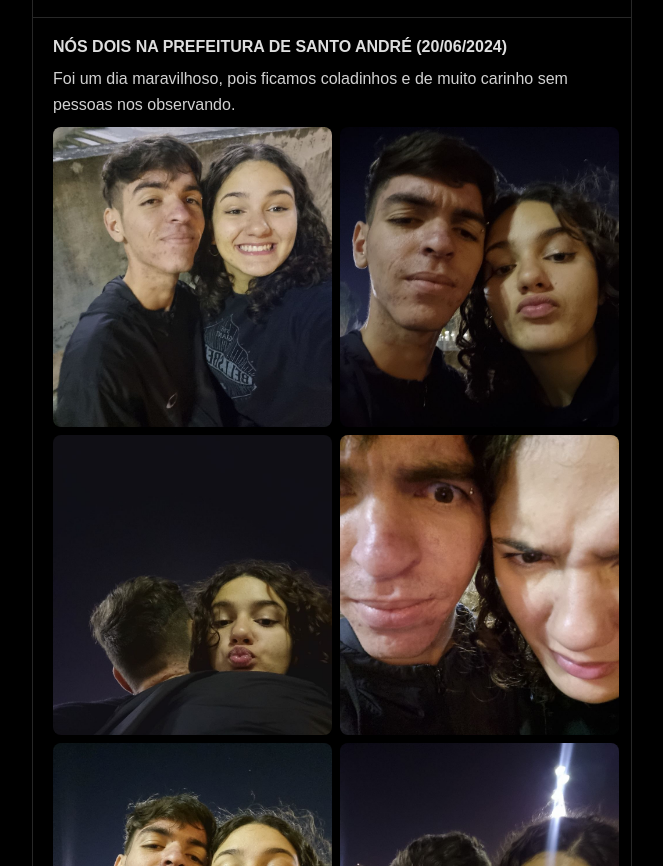
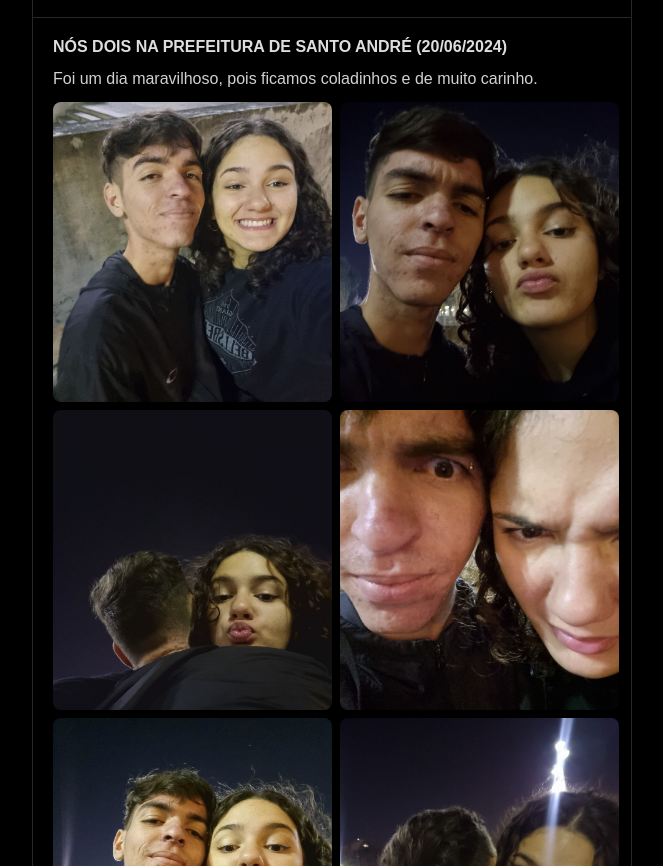
Before and after one commit to ViniMPDS11/ViniMPDS11.github.io, a plain HTML site: page index.html in a window 1280 px wide. Shown: the part 2151-3017 px from the top of the page, without its empty margins (308-971 px from the left). Drawn offline with Linux system fonts and the light colour scheme; a web font is replaced by a local one.

Commit message:
terceiro commit ajuste

```diff
--- a/index.html
+++ b/index.html
@@ -63,7 +63,7 @@
             </div>
             <div class="post-pattern" id="last-post">
                 <h4>NÓS DOIS NA PREFEITURA DE SANTO ANDRÉ (20/06/2024)</h4>
-                <p>Foi um dia maravilhoso, pois ficamos coladinhos e de muito carinho sem pessoas nos observando.</p>
+                <p>Foi um dia maravilhoso, pois ficamos coladinhos e de muito carinho.</p>
                 <div class="image-gallery">
                     <img src="/eueela4.jpg" alt="Image 1" class="gallery-img">
                     <img src="/eueela5.jpg" alt="Image 2" class="gallery-img">
```
